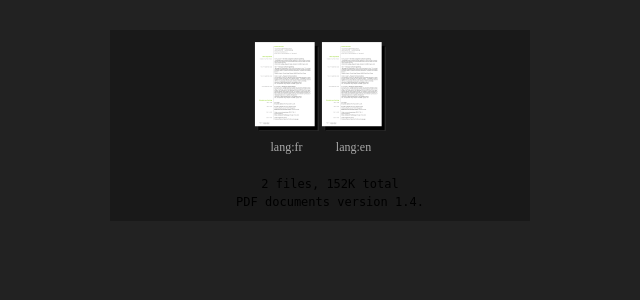
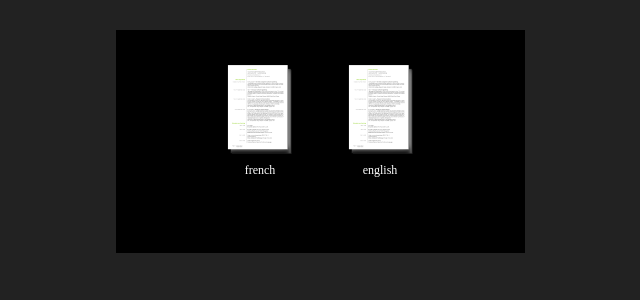
Before and after one commit to fkirchner/Webpage, a PHP site: page /pdffiles.html in a window 1280 px wide. Shown: the top 300 px of the page, without its empty margins (320-960 px from the left). Run offline with PHP 8.4, Linux system fonts and the light colour scheme.

Commit message:
updated the pdffiles page to include js, new thumbnails, new data

```diff
--- a/pdffiles.html
+++ b/pdffiles.html
@@ -13,8 +13,9 @@
 
   <title>Florent Kirchner</title>
 
-  <!-- to correct the unsightly Flash of Unstyled Content. http://www.bluerobot.com/web/css/fouc.asp -->
-  <script type="text/javascript"></script>
+  <!-- Let's do something fancy -->
+  <script type="text/javascript" src="scripts/jquery.js"></script>
+  <script type="text/javascript" src="scripts/caption.js"></script>
 
   <!-- to mask the stylesheet for non-css browsers -->
   <style type="text/css" media="all">
@@ -26,7 +27,7 @@
 
 <body onload="window.defaultStatus='Florent Kirchner'">
 
-<div id="filebrowser">
+  <div id="display">
     <table>
     <tr>
     <td><a href="data/cv.fr.pdf" title="French resume.">
@@ -36,15 +37,13 @@
     <img border="0" src="images/cvthumb.png" alt="[ee]" />
     </a></td>
     </tr>
-  <tr><td>lang:fr</td><td>lang:en</td></tr>
+    <tr><td>french</td><td>english</td></tr>
     </table> <br />
 
-  <div class="mono">
-    <span class="stark">
-    2 files, 152K total <br />
-    PDF documents version 1.4.
-    </span>
-  </div>
+    <div class="caption"><div class="content">
+      2 files, 73KiB each <br />
+      PDF documents, version 1.4.
+    </div></div>
   </div>
 
 </body>
--- a/style.css
+++ b/style.css
@@ -114,10 +114,21 @@ span.stark {
   background:		#000;
   color:                #fff;
   width:                399px;
+  text-align:		center;
 }
 
   #display img {
     border:             none;
+  }
+
+  #display table {
+    margin-top:         5ex;
+    margin-bottom:      10ex;
+  }
+
+  #display table td {
+    padding-right:             5ex;
+    padding-left:              5ex;
   }
 
   #display .caption {
```
Also changed, not shown: images/cvthumb.png, 2 other files. Lines whose indentation alone changed are shown as unchanged.
